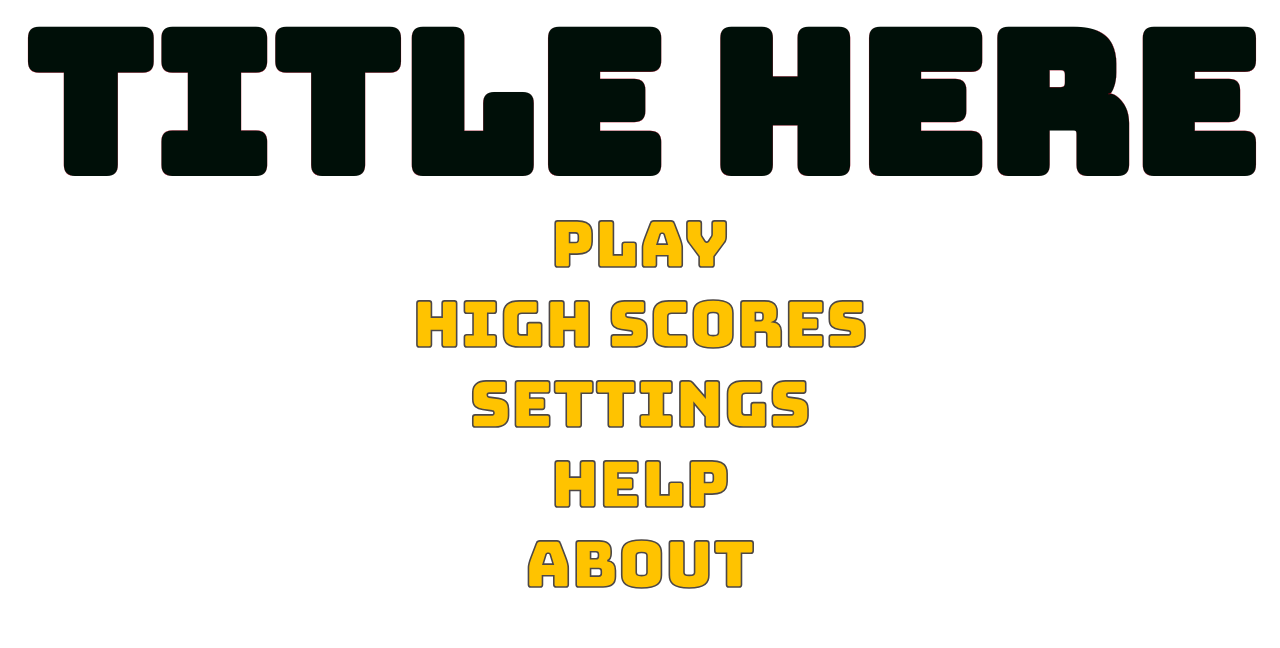
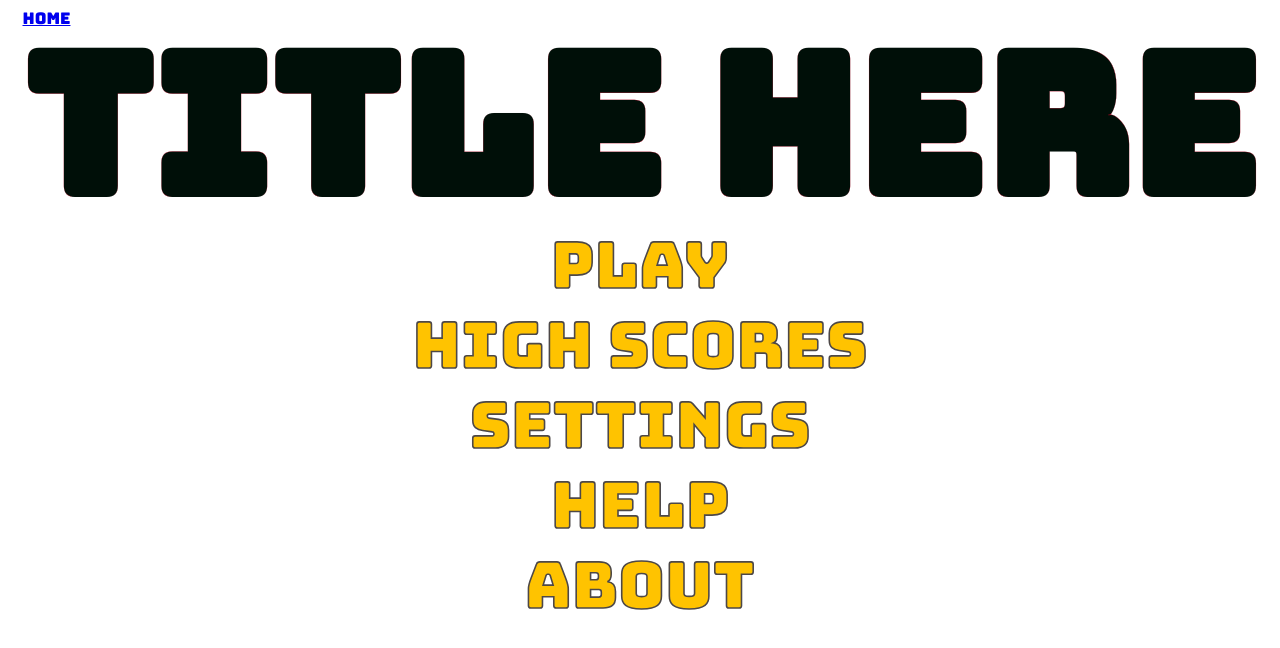
Before and after one commit to EndlessEndless1999/p3-client, a React (Vite) app: page / in a window 1280 px wide. Shown: the top 648 px of the page. Built offline with nearby package versions, Linux system fonts and the light colour scheme.

Commit message:
fix NavBar

```diff
--- a/src/App.jsx
+++ b/src/App.jsx
@@ -10,8 +10,9 @@ const App = () => {
   return (
     <>
       <Routes>
-        <Route path="/" element={<NavBar />}/>
+        <Route path="/" element={<NavBar />}>
           <Route index element={<HomePage />}/>
+          </Route >
       </Routes>
     </>
   )
--- a/src/assets/home.css
+++ b/src/assets/home.css
@@ -6,12 +6,6 @@ body {
     align-items: center;
     font-family: 'Bungee', cursive;
 }
-
-div {
-    margin: 0;
-    padding: 0;
-}
-
 
 h1 {
     font-size: 12.25rem;
```
